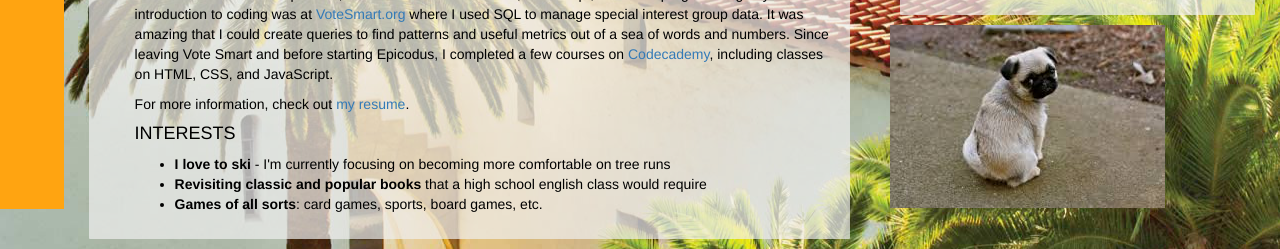
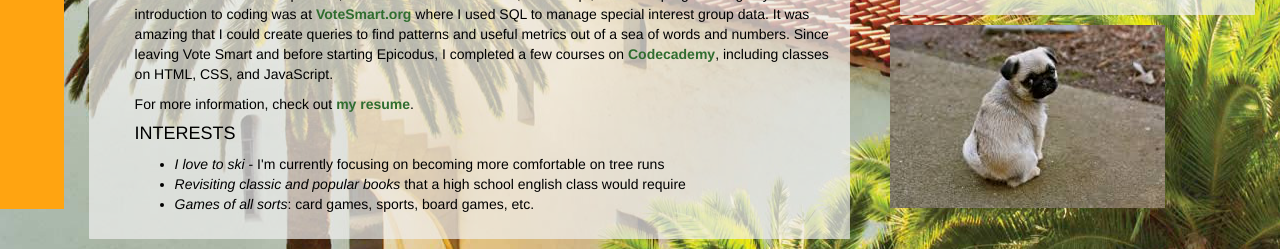
Before and after one commit to katherinemat/portfolio, a plain HTML site: page index.html in a window 1280 px wide. Shown: the part 591-840 px from the top of the page. Drawn offline with Linux system fonts and the light colour scheme.

Commit message:
add em and strong to certain text to fulfill assignment requirements.

```diff
--- a/css/styles.css
+++ b/css/styles.css
@@ -65,6 +65,10 @@ h1 {
   padding-left: 30px;
 }
 
+.about a {
+  color: #2f6d2f;
+}
+
 .bottom ul {
   list-style: none;
 }
--- a/index.html
+++ b/index.html
@@ -44,15 +44,15 @@
                 <h2>About Me</h2>
                 <div class="background">
                   <h4 class="text-uppercase">Background</h4>
-                  <p>I'm a current student at Epicodus, in the track that teaches C#, JavaScript, and .NET programming. My first introduction to coding was at <a href="https://votesmart.org">VoteSmart.org</a> where I used SQL to manage special interest group data. It was amazing that I could create queries to find patterns and useful metrics out of a sea of words and numbers. Since leaving Vote Smart and before starting Epicodus, I completed a few courses on <a href="https://codecademy.com">Codecademy</a>, including classes on HTML, CSS, and JavaScript.</p>
-                  <p>For more information, check out <a href="img/resume.pdf">my resume</a>.</p>
+                  <p>I'm a current student at Epicodus, in the track that teaches C#, JavaScript, and .NET programming. My first introduction to coding was at <strong><a href="https://votesmart.org">VoteSmart.org</a></strong> where I used SQL to manage special interest group data. It was amazing that I could create queries to find patterns and useful metrics out of a sea of words and numbers. Since leaving Vote Smart and before starting Epicodus, I completed a few courses on <strong><a href="https://codecademy.com">Codecademy</a></strong>, including classes on HTML, CSS, and JavaScript.</p>
+                  <p>For more information, check out <strong><a href="img/resume.pdf">my resume</a></strong>.</p>
                 </div>
                 <div class="interests">
                   <h4 class="text-uppercase">Interests</h4>
                     <ul>
-                      <li><strong>I love to ski</strong> - I'm currently focusing on becoming more comfortable on tree runs</li>
-                      <li><strong>Revisiting classic and popular books</strong> that a high school english class would require</li>
-                      <li><strong>Games of all sorts</strong>: card games, sports, board games, etc.</li>
+                      <li><em>I love to ski</em> - I'm currently focusing on becoming more comfortable on tree runs</li>
+                      <li><em>Revisiting classic and popular books</em> that a high school english class would require</li>
+                      <li><em>Games of all sorts</em>: card games, sports, board games, etc.</li>
                     </ul>
                 </div>
               </div>
```
